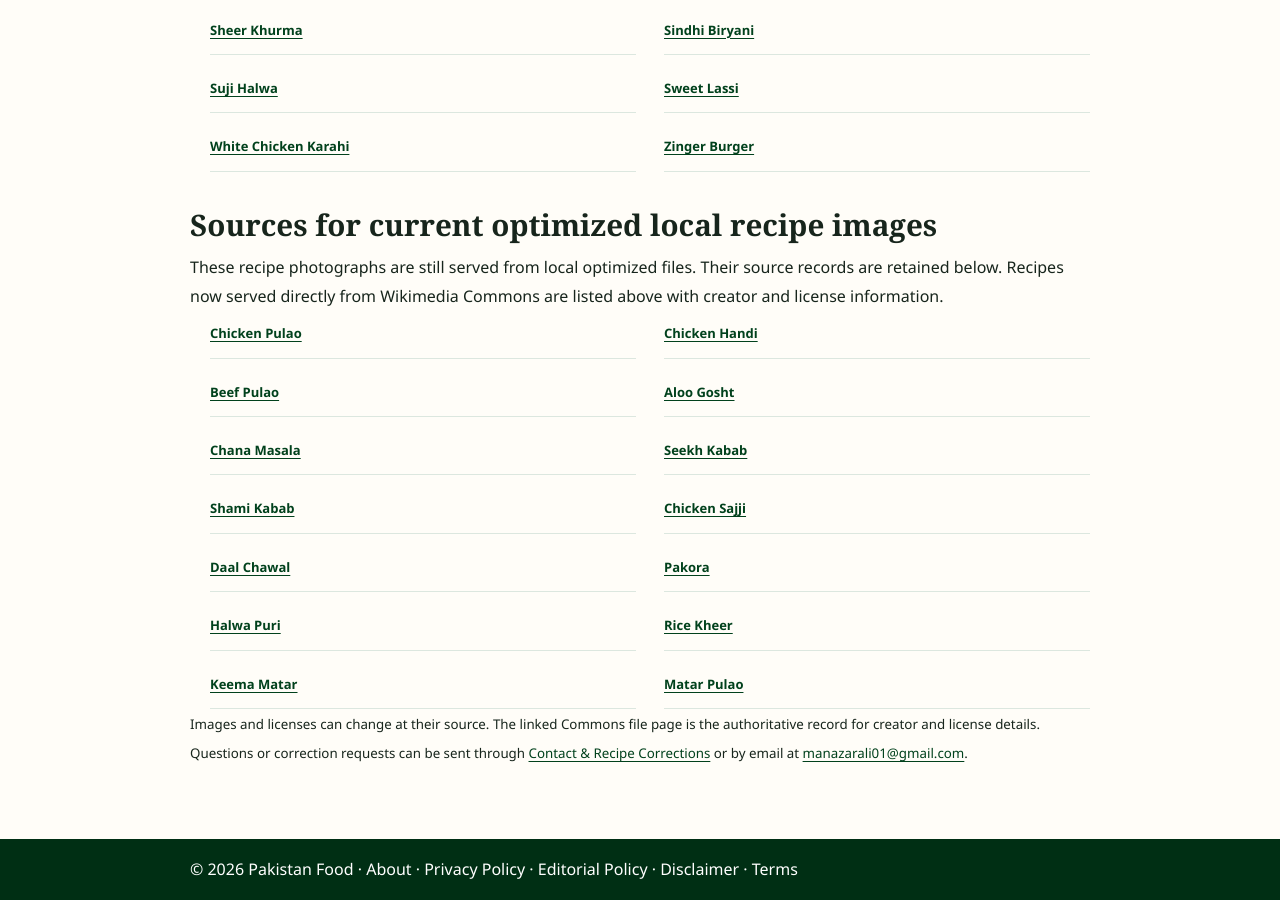
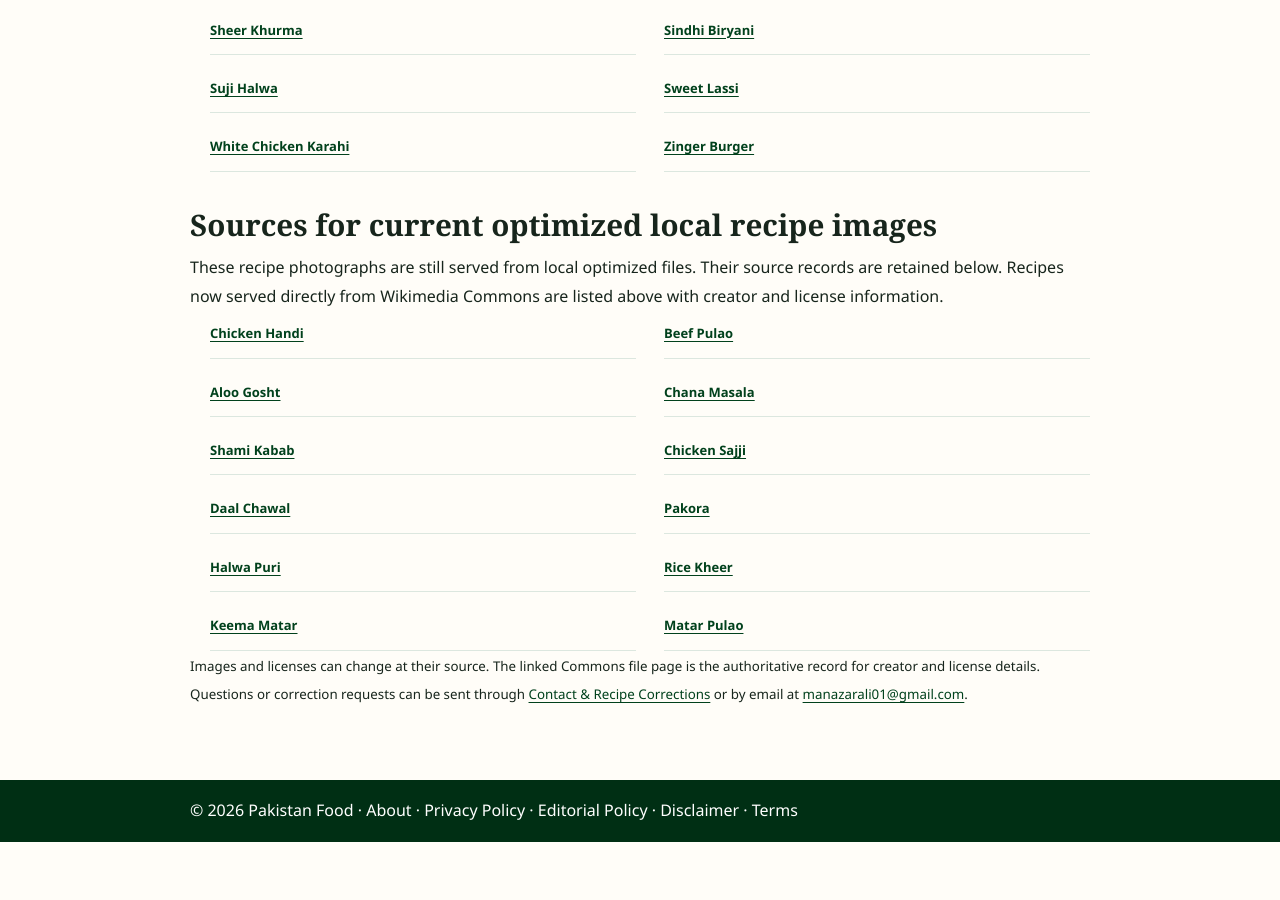
Before and after one commit to manazarali01-hub/pakistan-food, a Jekyll site: the page built from image-credits.html, in a window 1280 px wide and 900 px high, scrolled down 1935 px. Built offline with Jekyll 4.4.1, drawn with Linux system fonts in a browser that asks for light colours; after the commit the page ends 2777 px from its top, so only the background shows below that.

Commit message:
Remove outdated local-image credit entries after external upgrades

```diff
--- a/image-credits.html
+++ b/image-credits.html
@@ -49,12 +49,10 @@ layout: null
       <h2>Sources for current optimized local recipe images</h2>
       <p>These recipe photographs are still served from local optimized files. Their source records are retained below. Recipes now served directly from Wikimedia Commons are listed above with creator and license information.</p>
       <ul class="credits-list">
-        <li><a href="https://commons.wikimedia.org/wiki/File:Chicken_Yakhni_Pulao.jpg">Chicken Pulao</a></li>
         <li><a href="https://commons.wikimedia.org/wiki/File:Chicken_Handi.JPG">Chicken Handi</a></li>
         <li><a href="https://commons.wikimedia.org/wiki/File:Bannu_Gull_Beeff_Pulao.jpg">Beef Pulao</a></li>
         <li><a href="https://commons.wikimedia.org/wiki/File:Aaloo_Gosht.JPG">Aloo Gosht</a></li>
         <li><a href="https://commons.wikimedia.org/wiki/File:Chana_masala.jpg">Chana Masala</a></li>
-        <li><a href="https://commons.wikimedia.org/wiki/File:Seekh_Kebab.JPG">Seekh Kabab</a></li>
         <li><a href="https://commons.wikimedia.org/wiki/File:Finger_licking_Shami_Kababs.jpg">Shami Kabab</a></li>
         <li><a href="https://commons.wikimedia.org/wiki/File:Sajji.JPG">Chicken Sajji</a></li>
         <li><a href="https://commons.wikimedia.org/wiki/File:Daal_Tadka_with_Steamed_Rice.jpg">Daal Chawal</a></li>
```
